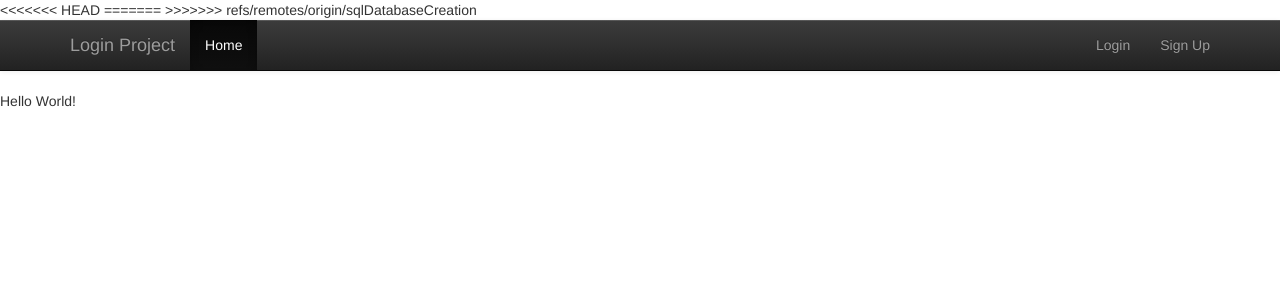
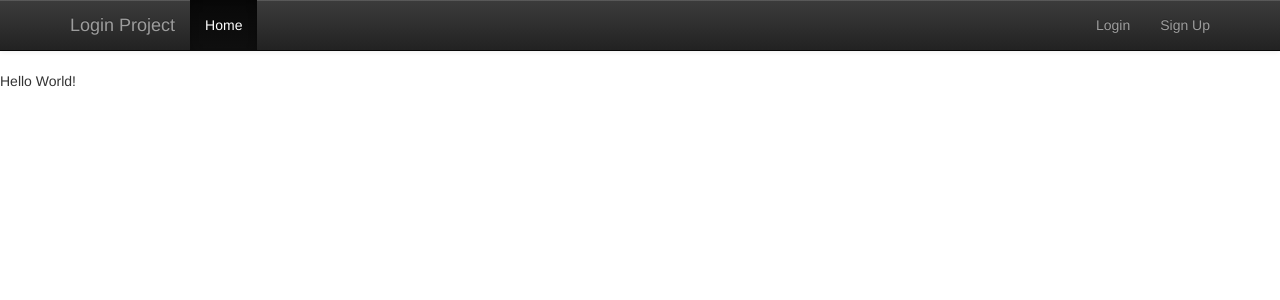
Before and after one commit to bkohler616/PhpLoginSys, a PHP site: page / in a window 1280 px wide. Shown: the top 300 px of the page. Run offline with PHP 8.4, Linux system fonts and the light colour scheme.

Commit message:
Removed odd entity.

```diff
--- a/Index.php
+++ b/Index.php
@@ -2,13 +2,10 @@
 <!DOCTYPE HTML>
 <HTML>
 <head>
-<<<<<<< HEAD
     <?php
     require_once("cssItems.php");
     ?>
-=======
     <? require_once("cssItems.php"); ?>
->>>>>>> refs/remotes/origin/sqlDatabaseCreation
 </head>
 <body>
 <?php require_once("NavBar.php"); ?>
```
